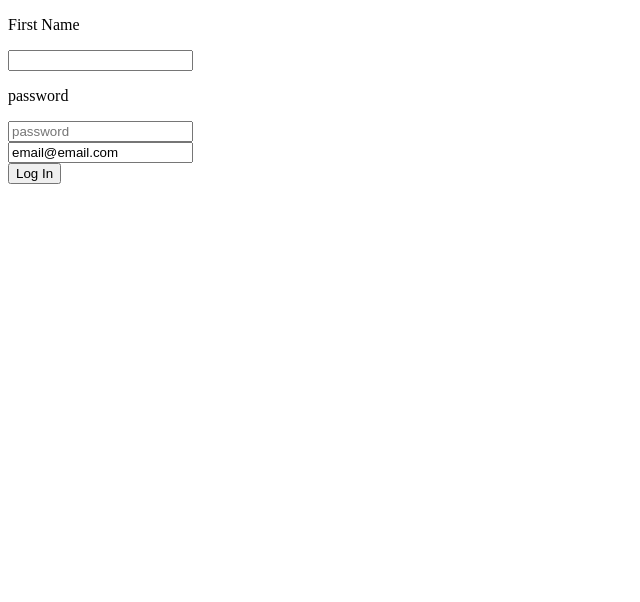
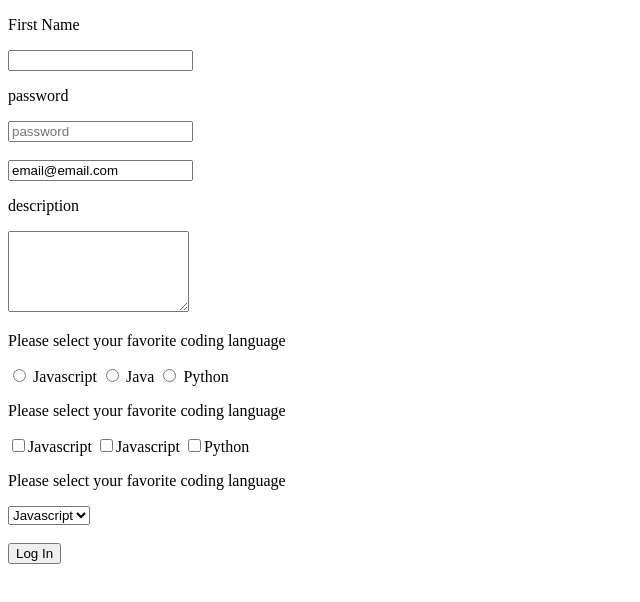
Before and after one commit to jecaps/html_and_css_from_scratch, a plain HTML site: page index.html in a window 1280 px wide. Shown: the whole page, without its empty margins (0-640 px from the left). Drawn offline with Linux system fonts and the light colour scheme.

Commit message:
Learning Textarea,Radio,Checkbox,Dropdown select

```diff
--- a/index.html
+++ b/index.html
@@ -15,7 +15,33 @@
       <p>password</p>
       <input type="password" placeholder="password" />
       <br />
+      <br />
       <input type="email" name="" value="email@email.com" />
+      <br />
+      <p>description</p>
+      <textarea name="" id="" cols="20" rows="5"></textarea>
+      <br />
+      <p>Please select your favorite coding language</p>
+      <input type="radio" name="coding" id="" value="Javascript" /> Javascript
+      <input type="radio" name="coding" id="" value="Java" /> Java
+      <input type="radio" name="coding" id="" value="Python" /> Python
+      <br />
+      <p>Please select your favorite coding language</p>
+      <input
+        type="checkbox"
+        name="programming"
+        id=""
+        value="Javascript"
+      />Javascript
+      <input type="checkbox" name="programming" id="" value="Java" />Javascript
+      <input type="checkbox" name="programming" id="" value="Python" />Python
+      <p>Please select your favorite coding language</p>
+      <select name="languages" id="">
+        <option value="Javascript">Javascript</option>
+        <option value="Java">Java</option>
+        <option value="Python">Python</option>
+      </select>
+      <br />
       <br />
       <input type="submit" value="Log In" />
       <!-- <button type="submit">Log In</button> -->
```
